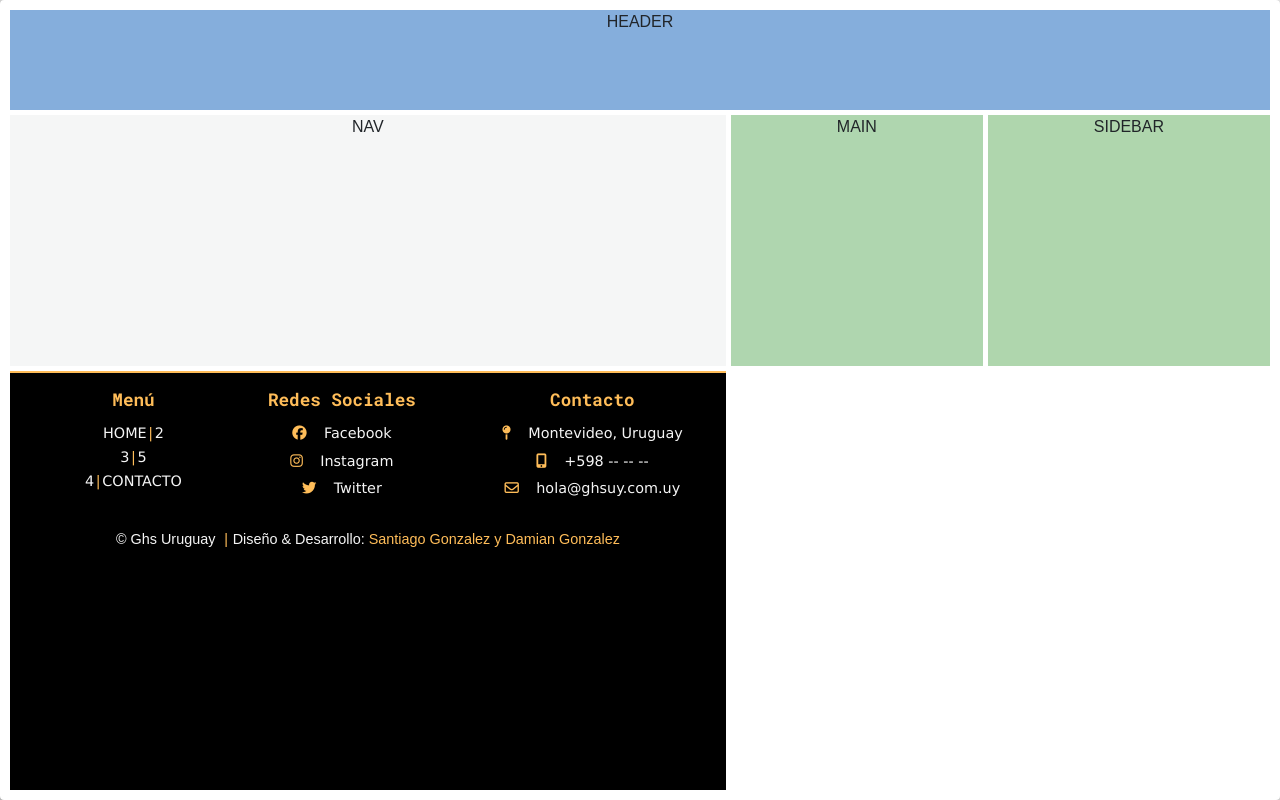
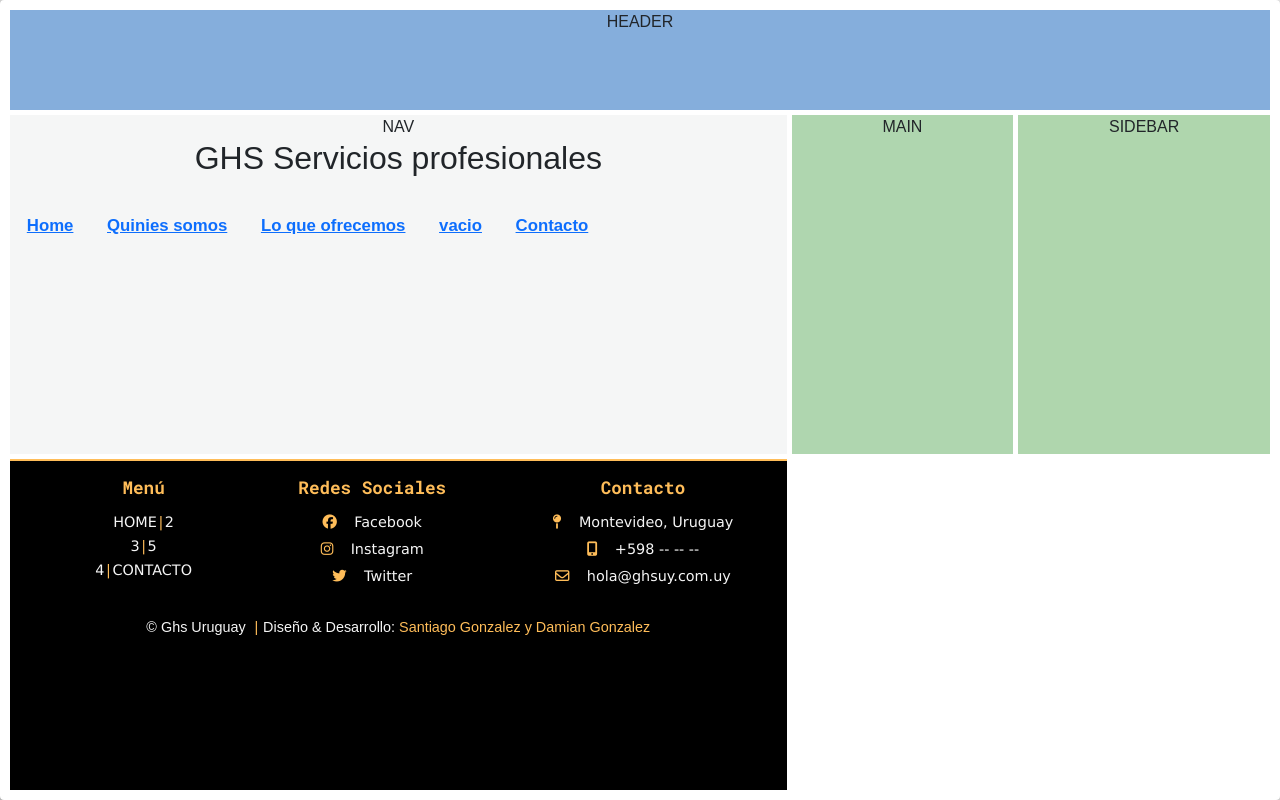
Before and after one commit to santgonnzalez/project-ghs, a plain HTML site: page index.html in a window 1280 px wide. Drawn offline with nearby package versions, Linux system fonts and the light colour scheme.

Commit message:
ghs
agrego navbar

```diff
--- a/CSS/style.css
+++ b/CSS/style.css
@@ -186,3 +186,45 @@ body {
 
     }
 }
+
+ /*Comienzo de nav*/
+ .menu {
+	line-height: 1;
+	margin: 0 auto 3em;
+}
+
+.menu__list {
+	position: relative;
+	display: -webkit-flex;
+	display: flex;
+	-webkit-flex-wrap: wrap;
+	flex-wrap: wrap;
+	margin: 0;
+	padding: 0;
+	list-style: none;
+}
+
+.menu__item {
+	display: block;
+	margin: 1em 0;
+}
+
+.menu__link {
+	font-size: 1.05em;
+	font-weight: bold;
+	display: block;
+	padding: 1em;
+	cursor: pointer;
+	-webkit-user-select: none;
+	-moz-user-select: none;
+	-ms-user-select: none;
+	user-select: none;
+	-webkit-touch-callout: none;
+	-khtml-user-select: none;
+	-webkit-tap-highlight-color: rgba(0, 0, 0, 0);
+}
+
+.menu__link:hover,
+.menu__link:focus {
+	outline: none;
+}
--- a/index.html
+++ b/index.html
@@ -29,7 +29,37 @@
     <header class="header">HEADER
     </header>
 
-    <nav class="navBar">NAV</nav>
+    <nav class="navBar">NAV
+
+        <section class="section section--menu" id="Prospero">
+
+            <h2 class="section__title">GHS
+                Servicios profesionales</h2>
+
+            <nav class="menu menu--prospero">
+
+                <ul class="menu__list">
+                    <li class="menu__item menu__item--current">
+                        <a class="menu__link">Home</a>
+                    </li>
+                    <li class="menu__item">
+                        <a class="menu__link">Quinies somos</a>
+                    </li>
+                    <li class="menu__item">
+                        <a class="menu__link">Lo que ofrecemos</a>
+                    </li>
+                    <li class="menu__item">
+                        <a class="menu__link">vacio</a>
+                    </li>
+                    <li class="menu__item">
+                        <a class="menu__link">Contacto</a>
+                    </li>
+                </ul>
+
+            </nav>
+
+        </section>
+    </nav>
 
     <main class="main">MAIN</main>
 
```
